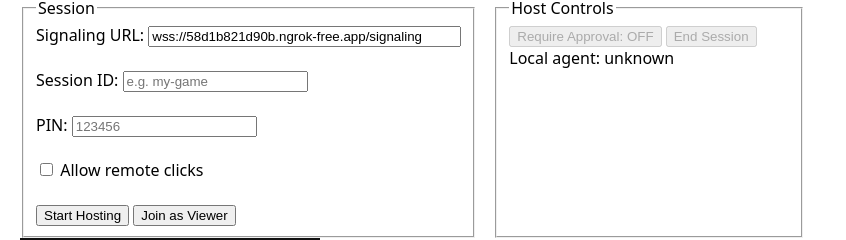
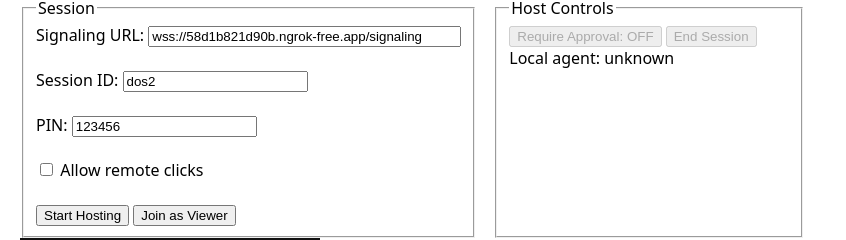
Before and after one commit to paul-brantmier/dos2, a plain HTML site: page index.html in a window 1280 px wide. Shown: the part 127-367 px from the top of the page, without its empty margins (0-846 px from the left). Drawn offline with Linux system fonts and the light colour scheme.

Commit message:
Update index.html

```diff
--- a/index.html
+++ b/index.html
@@ -31,10 +31,10 @@
         <input id="wsUrl" size="36" value="wss://58d1b821d90b.ngrok-free.app/signaling" />
       </label><br><br>
       <label>Session ID:
-        <input id="dos2" placeholder="e.g. my-game" />
+        <input id="sessionId" value="dos2" placeholder="e.g. my-game" />
       </label><br><br>
       <label>PIN:
-        <input id="123456" placeholder="123456" />
+        <input id="pin" value="123456" placeholder="123456" />
       </label><br><br>
       <label><input id="allowControl" type="checkbox" /> Allow remote clicks</label><br><br>
       <button id="hostBtn">Start Hosting</button>
```
